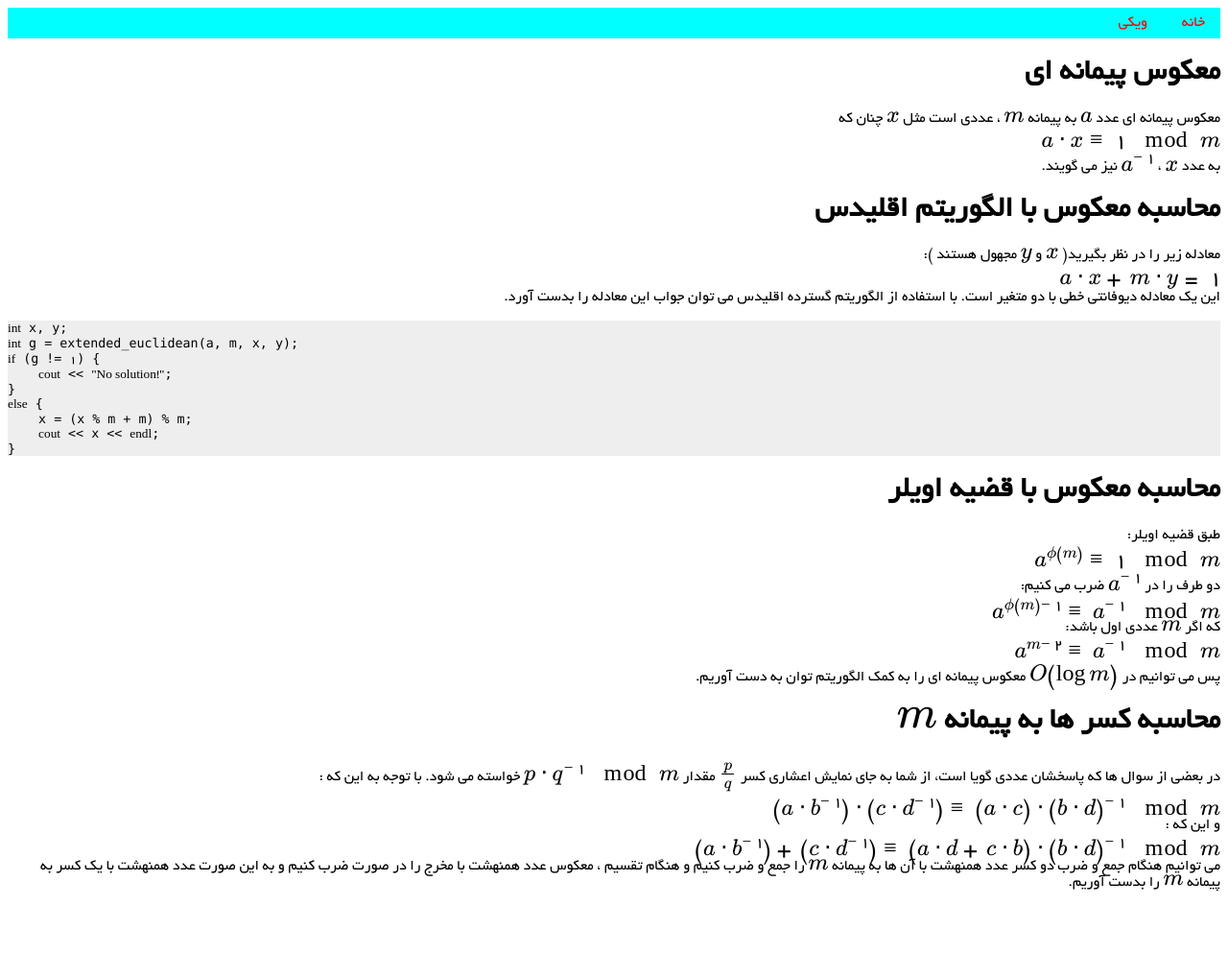
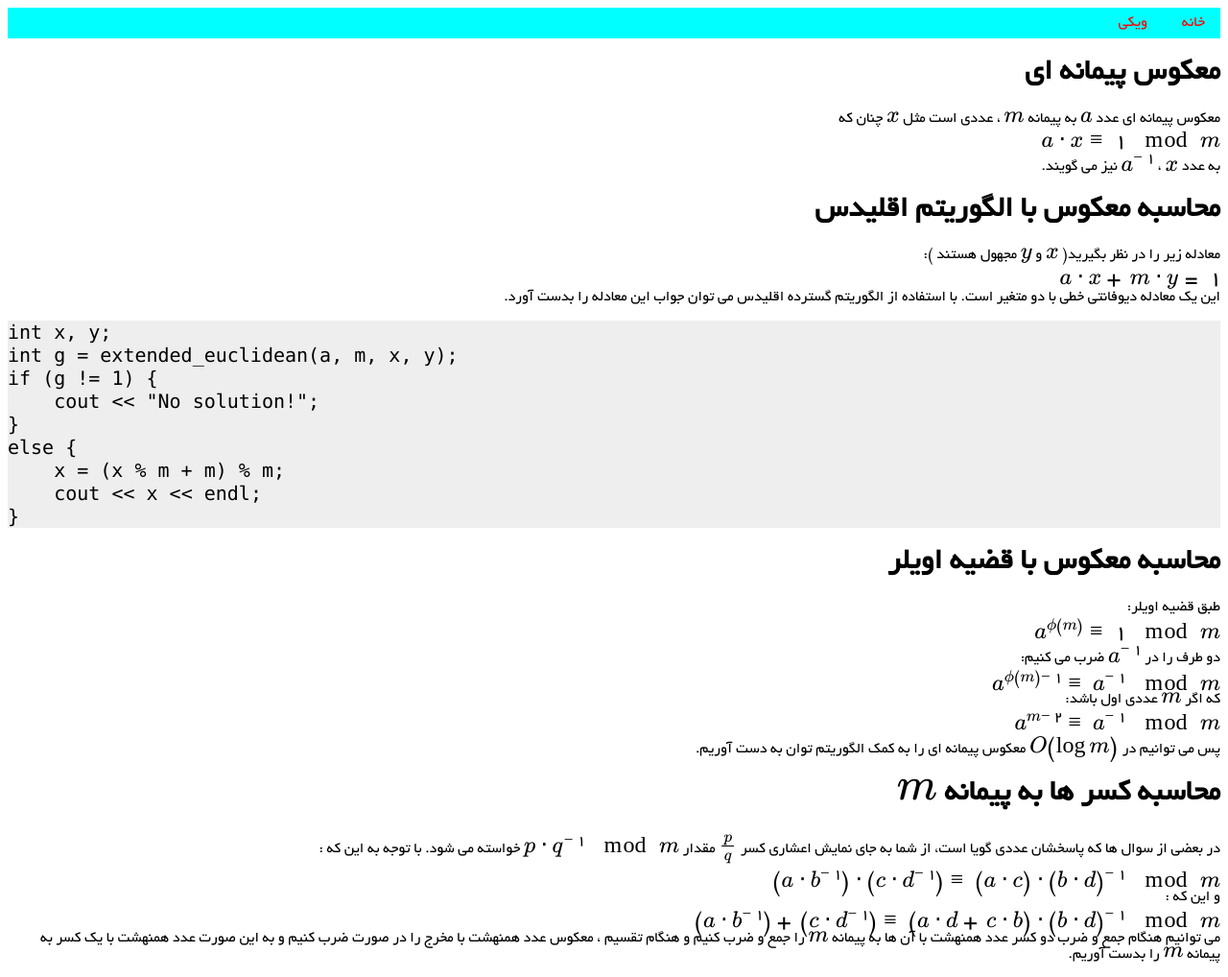
Before and after one commit to shaazzz/FarsiCP, a Jekyll site: the page built from wiki/algorithm/algebra/modular_inverse.md, in a window 1280 px wide. Shown: the whole page at 96% size. Built offline with Jekyll 4.4.1, drawn with Linux system fonts in a browser that asks for light colours; nearby versions of some CDN libraries; formulas are drawn with MathJax 3; a style sheet for code colours, icons or effects is not loaded; our own code applies the rules of GitHub Pages for plain Markdown files; before the commit the page ends 943 px from its top, so only the background shows below that.

Commit message:
Update Wiki.html

```diff
--- a/_layouts/Wiki.html
+++ b/_layouts/Wiki.html
@@ -9,7 +9,7 @@ layout: Default
 <script src="//cdnjs.cloudflare.com/ajax/libs/highlight.js/9.15.6/highlight.min.js"></script>
 <script> hljs.initHighlightingOnLoad() </script>
 <style>
-      pre code {
-    font: normal 10pt Consolas, Monaco, monospace;
+      pre code , pre code * {
+    font: normal 15pt Consolas, Monaco, monospace;
       }
 </style>
```
